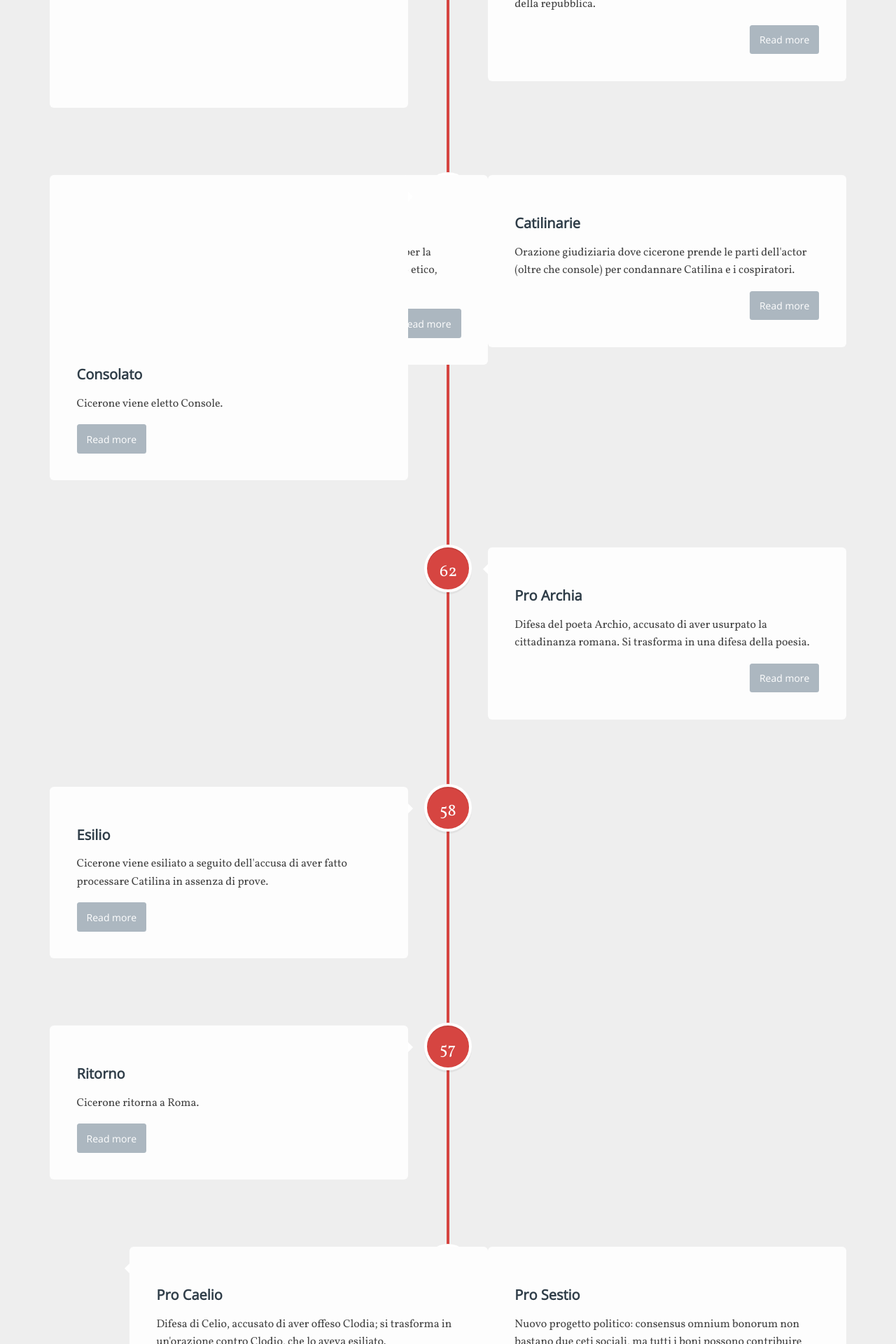
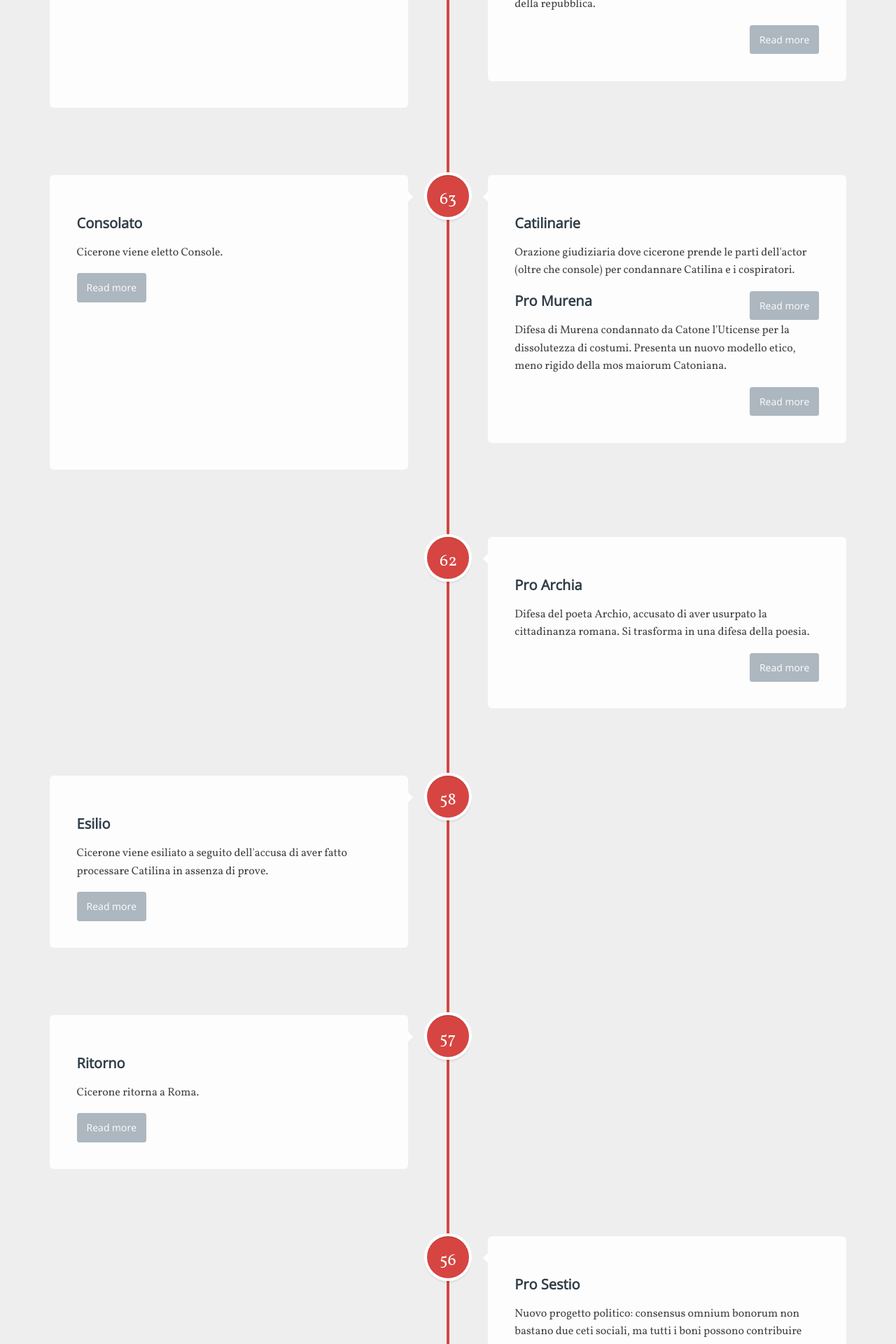
Before and after one commit to ProCicerone/ProCicerone.github.io, a Jekyll site: the page built from timeline/index.html, in a window 1280 px wide. Shown: the part 2491-4411 px from the top of the page at 70% size. Built offline with Jekyll 4.4.1, drawn with Linux system fonts in a browser that asks for light colours.

Commit message:
Hotfix cluster

```diff
--- a/timeline/index.html
+++ b/timeline/index.html
@@ -121,8 +121,6 @@ title: Linea del tempo
 		    <h2>Catilinarie</h2>
 		    <p>Orazione giudiziaria dove cicerone prende le parti dell'actor (oltre che console) per condannare Catilina e i cospiratori.</p>
 		    <a href="#0" class="cd-read-more">Read more</a>
-		  </div>
-		  <div class="cd-timeline-content left">
 		    <h2>Pro Murena</h2>
 		    <p>Difesa di Murena condannato da Catone l'Uticense per la dissolutezza di costumi. Presenta un nuovo modello etico, meno rigido della mos maiorum Catoniana.</p>
 		    <a href="#0" class="cd-read-more">Read more</a>
@@ -175,13 +173,9 @@ title: Linea del tempo
 		    <h2>Pro Sestio</h2>
 		    <p>Nuovo progetto politico: consensus omnium bonorum non bastano due ceti sociali, ma tutti i boni possono contribuire alla realizzazione di un progetto politico.</p>
 		    <a href="#0" class="cd-read-more">Read more</a>
-		  </div>
-		  <div class="cd-timeline-content left">
 		    <h2>Pro Caelio</h2>
 		    <p>Difesa di Celio, accusato di aver offeso Clodia; si trasforma in un'orazione contro Clodio, che lo aveva esiliato.</p>
 		    <a href="#0" class="cd-read-more">Read more</a>
-		  </div>
-			<div class="cd-timeline-content left">
 				<h2>De provinciis consulatibus</h2>
 				<p>Chiede al Senato di concedere maggior potere a Cesare in Gallia, viene costretto a fare questo da Pompeo.</p>
 				<a href="#0" class="cd-read-more">Read more</a>
```
